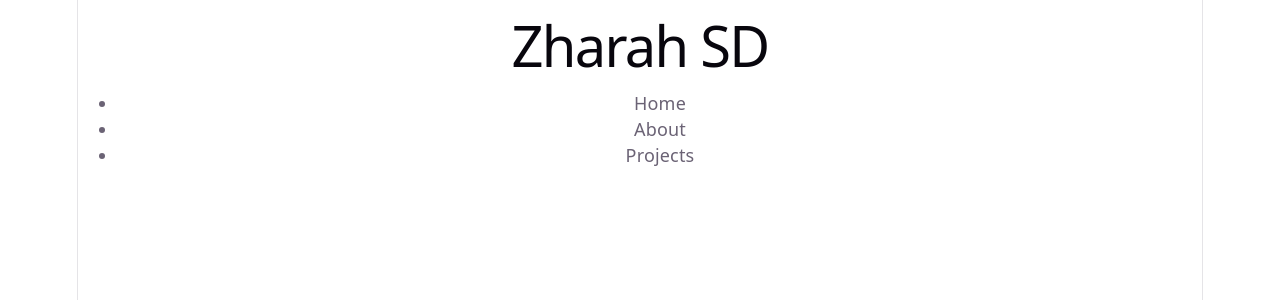
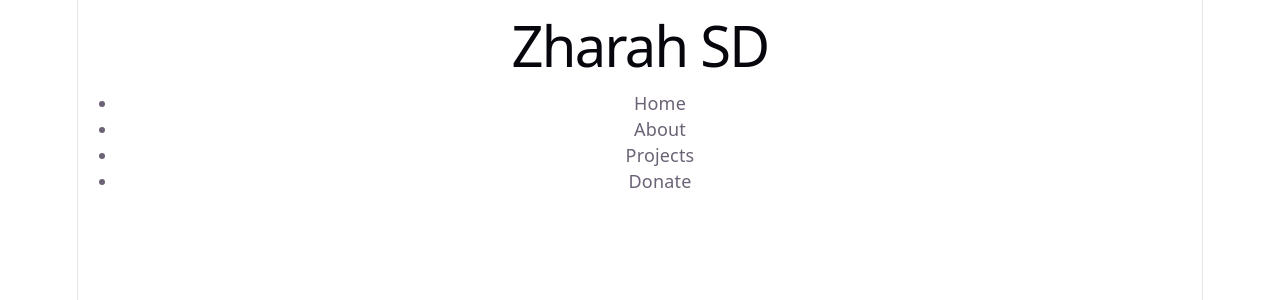
Before and after one commit to Abusadiq006/Zharah-SD-NGO, a React (Vite) app: page / in a window 1280 px wide. Shown: the top 300 px of the page. Built offline with nearby package versions, Linux system fonts and the light colour scheme.

Commit message:
adding Donate

```diff
--- a/src/components/Navbar.jsx
+++ b/src/components/Navbar.jsx
@@ -10,6 +10,7 @@ const Navbar = () => {
         <li className="cursor-pointer">Home</li>
         <li className="cursor-pointer">About</li>
         <li className="cursor-pointer">Projects</li>
+        <li className="cursor-pointer">Donate</li>
       </ul>
       </nav>
  )
```
